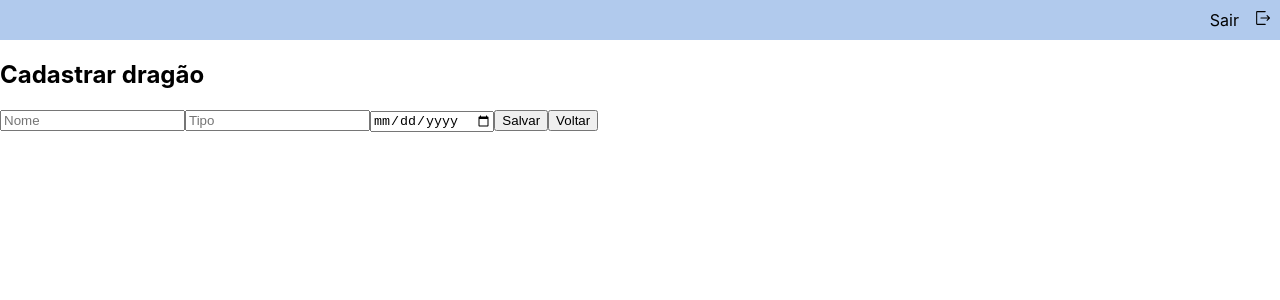
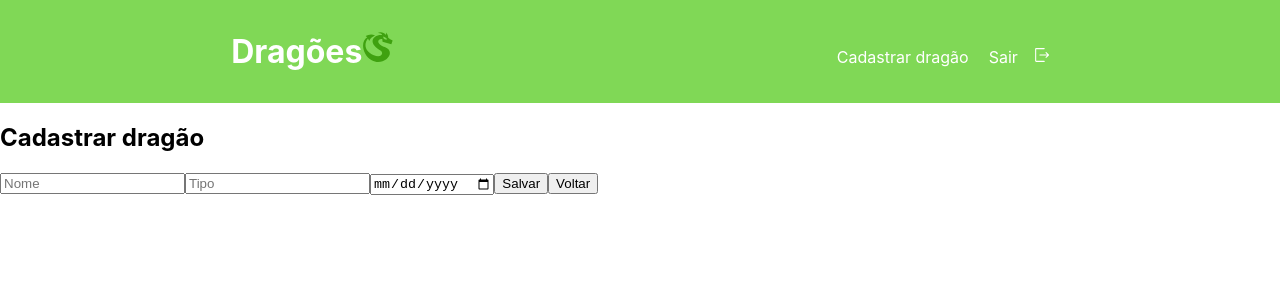
Before and after one commit to marcellagutie/dragon-project, a React (Create React App) app: page /create in a window 1280 px wide. Shown: the top 300 px of the page. Built offline with nearby package versions, Linux system fonts and the light colour scheme.

Commit message:
ref: refactor style to header and home

```diff
--- a/package.json
+++ b/package.json
@@ -47,6 +47,7 @@
     ]
   },
   "devDependencies": {
+    "@types/react-burger-menu": "^2.8.3",
     "@types/styled-components": "^5.1.26"
   }
 }
--- a/src/components/Card/card.style.tsx
+++ b/src/components/Card/card.style.tsx
@@ -2,16 +2,16 @@ import styled from 'styled-components';
 import { Link } from "react-router-dom";
 
 export const Container = styled.div`
-display: flex;
-flex-direction: row;
-justify-content: space-evenly;
+    display: flex;
+    flex-direction: row;
+    justify-content: space-evenly;
     flex-wrap: wrap;
 `;
 
 export const CardWrapper = styled.div`
     display: flex;
     flex-direction: column;
-    background-color: #8dd0ed;
+    background-color: #80D856;
     color: white;
     margin-top: .5em;
     @media (max-width: 1200px) {
@@ -30,7 +30,7 @@ export const CardWrapper = styled.div`
 export const Describe = styled.div`
     display: flex;
     flex-direction: column;
-    background-color: #8dd0ed;
+    background-color: #80D856;
     padding: .5em;
 `
 
@@ -68,6 +68,6 @@ export const Button = styled(Link)`
   color: white;
   border-radius: 5px;
   &:hover {
-    background: #27357e;
+    background: #3FA110;
   }
 `;
--- a/src/components/Header/header.style.tsx
+++ b/src/components/Header/header.style.tsx
@@ -1,14 +1,41 @@
 import styled from 'styled-components';
+import { Link } from "react-router-dom";
 
 export const Container = styled.header `
     display: flex;
     flex-direction: row;
-    background-color: #b1caed;
+    background-color: #80D856;
     padding: 10px;
     align-items: baseline;
+    justify-content: space-around;
+`;
+
+export const Exit = styled.div`
+    display: flex;
+    flex-direction: row;
+    justify-content: flex-end;
+    cursor: pointer;
+    &:hover {
+    background: #3FA110;
+  }
+`;
+
+export const Title = styled.h1`
+    color: white;
+`;
+export const Menu = styled.div`
+    display: flex;
+    flex-direction: row;
     justify-content: flex-end;
 `;
-
 export const Text = styled.span`
     margin-right: 15px;
-`
+    color: white;
+`;
+export const Create = styled(Link)`
+  text-decoration: none;
+  font-size: 16px;
+  cursor: pointer;
+  color: white;
+  margin-right: 20px;
+`;
--- a/src/components/Header/index.tsx
+++ b/src/components/Header/index.tsx
@@ -1,8 +1,9 @@
 import { useNavigate } from "react-router-dom";
 import { useContext } from "react";
 import { AuthContext } from "../../utils/context/auth.contex";
-import { Container, Text} from './header.style'
+import { Container, Text, Title, Create, Exit, Menu } from './header.style'
 import { RxExit } from "react-icons/rx";
+import { GiSeaDragon } from "react-icons/gi";
 
 export const Header = () => {
   const { signOut } = useContext(AuthContext);
@@ -15,10 +16,20 @@ export const Header = () => {
 
   return (
     <Container>
-      <Text>Sair</Text>
-      <RxExit
-        onClick={onExit}
-      />
+      <Title>
+        Dragões
+        <GiSeaDragon color={'#3FA110'}/>
+      </Title>
+        <Menu>
+          <Create to="/create">
+            Cadastrar dragão
+          </Create>
+          <Exit
+          onClick={onExit}>
+            <Text>Sair</Text>
+            <RxExit color={'#fff'} />
+          </Exit>
+        </Menu>
     </Container>
   );
 }
--- a/src/pages/Home/home.style.tsx
+++ b/src/pages/Home/home.style.tsx
@@ -14,10 +14,10 @@ export const Button = styled(Link)`
   padding: 14px 28px;
   font-size: 16px;
   cursor: pointer;
-  border-color: #e7e7e7;
+  border-color: #3FA110;
   color: black;
   border-radius: 5px;
   &:hover {
-    background: #e7e7e7;
+    background: #3FA110;
   }
 `;
--- a/src/pages/Home/index.tsx
+++ b/src/pages/Home/index.tsx
@@ -7,14 +7,6 @@ export const Home = () => {
   return (
     <>
       <Header />
-      <Wrapper>
-        <h1>
-          Dragões <GiSeaDragon/>
-        </h1>
-        <Button to="/create">
-          Cadastrar dragão
-        </Button>
-      </Wrapper>
       <Card />
     </>
   );
```
Also changed, not shown: 1 other file (tests, documents, lock files or other folders).
